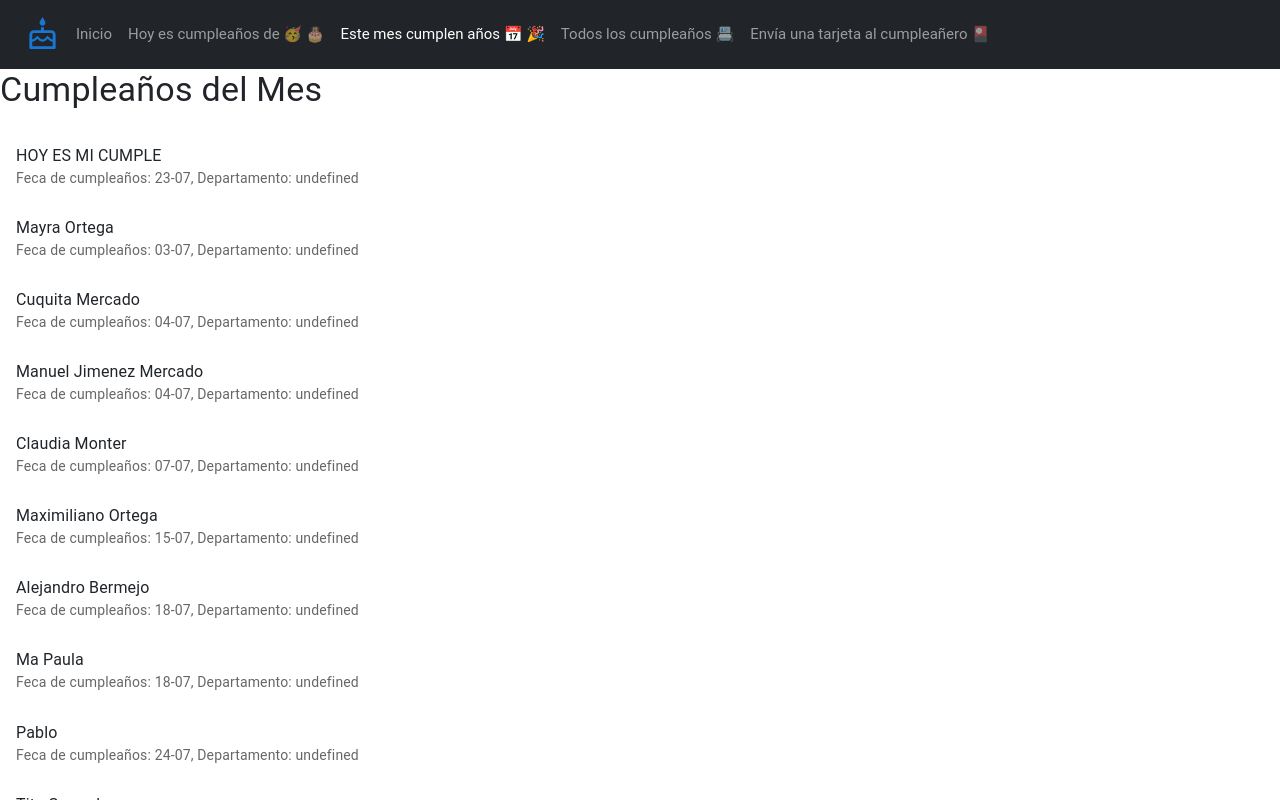
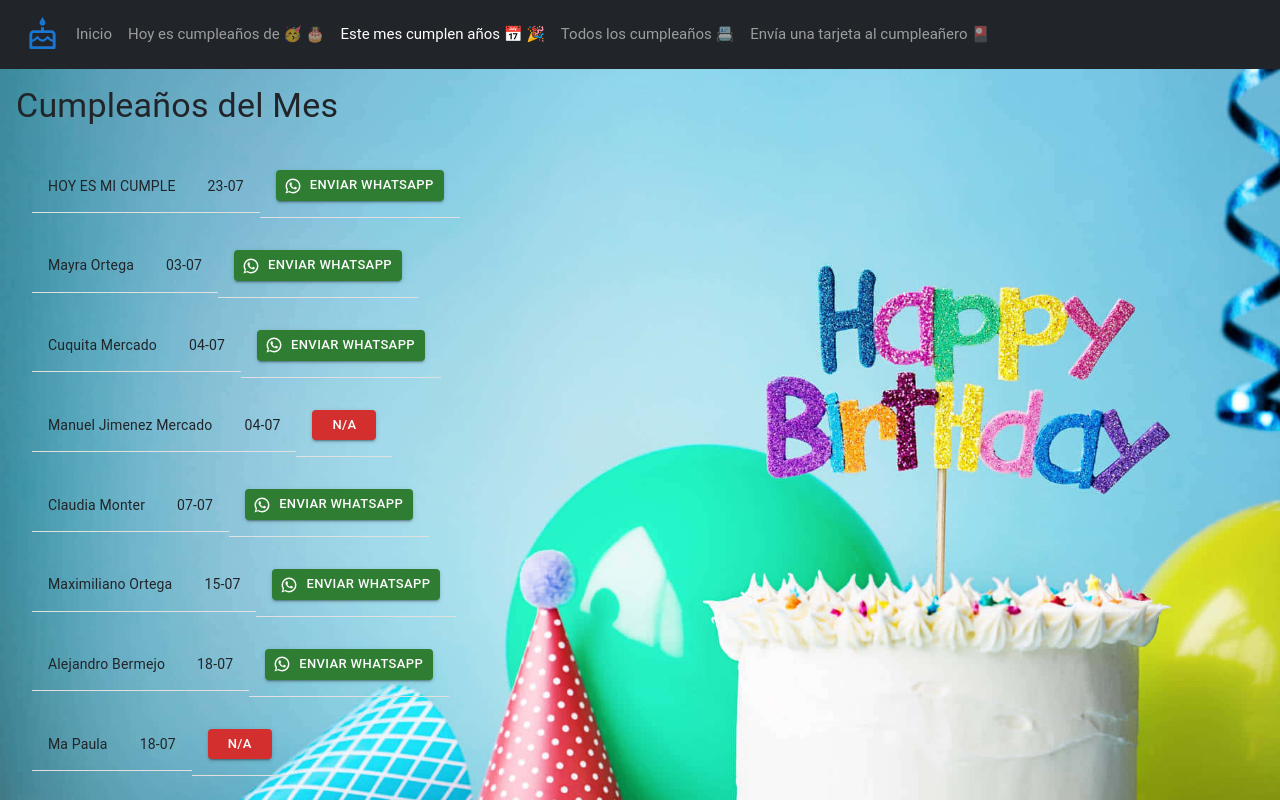
Before and after one commit to AxMar1221/app-cumpleanios, a React (Vite) app: page /birthMonth in a window 1280 px wide. Shown: the top 800 px of the page. Built offline with nearby package versions, Linux system fonts and the light colour scheme; the HTML template or start-up script is replaced by a standard one.

Commit message:
birthhdayOfMont bases

```diff
--- a/src/components/pages/BirthdaysOfMonth.jsx
+++ b/src/components/pages/BirthdaysOfMonth.jsx
@@ -1,5 +1,14 @@
-import { List, ListItem, ListItemText, Typography } from "@mui/material";
+import {
+  Button,
+  CardContent,
+  List,
+  ListItem,
+  TableCell,
+  Typography,
+} from "@mui/material";
 import { data } from "../../data";
+import { WhatsApp } from "@mui/icons-material";
+import { grey } from "@mui/material/colors";
 
 function getBirthdaysOfMonth() {
   const month = new Date();
@@ -12,9 +21,17 @@ function getBirthdaysOfMonth() {
 
 export const BirthdaysOfMonth = () => {
   const months = getBirthdaysOfMonth();
+
+  const sendWhatsMessage = (phone) => {
+    const message = "¡Feliz cumpleaños!";
+    const whatsURL = `https://api.whatsapp.com/send/?phone=+52${phone}&text=${encodeURIComponent(
+      message
+    )}`;
+    window.open(whatsURL, "_blank");
+  };
   return (
     <>
-      <div>
+      <CardContent className="birth__month">
         <Typography variant="h4" gutterBottom>
           Cumpleaños del Mes
         </Typography>
@@ -22,17 +39,38 @@ export const BirthdaysOfMonth = () => {
           <List>
             {months.map((person, i) => (
               <ListItem key={i}>
-                <ListItemText
-                  primary={person.nombre}
-                  secondary={`Feca de cumpleaños: ${person.cumpleanios}, Departamento: ${person.departamento}`}
-                />
+                <TableCell>{person.nombre}</TableCell>
+                <TableCell>{person.cumpleanios}</TableCell>
+                <TableCell align="center">
+                  {person.telefono.trim() !== "" ? (
+                    <Button
+                      color="success"
+                      size="small"
+                      variant="contained"
+                      sx={{ color: grey[50] }}
+                      startIcon={<WhatsApp />}
+                      onClick={() => sendWhatsMessage(person.telefono)}
+                    >
+                      Enviar WhatsApp
+                    </Button>
+                  ) : (
+                    <Button
+                      color="error"
+                      size="small"
+                      variant="contained"
+                      sx={{ color: grey[50] }}
+                    >
+                      N/A
+                    </Button>
+                  )}
+                </TableCell>
               </ListItem>
             ))}
           </List>
         ) : (
           <Typography>No hay cumpleaños este mes.</Typography>
         )}
-      </div>
+      </CardContent>
     </>
   );
 };
--- a/src/index.css
+++ b/src/index.css
@@ -20,3 +20,9 @@ body {
   background-repeat: no-repeat;
   background-size: cover;
 }
+.birth__month {
+  background: url(./assets/happy-birthday-background-02.jpeg);
+  background-repeat: no-repeat;
+  background-size: cover;
+
+}
```
